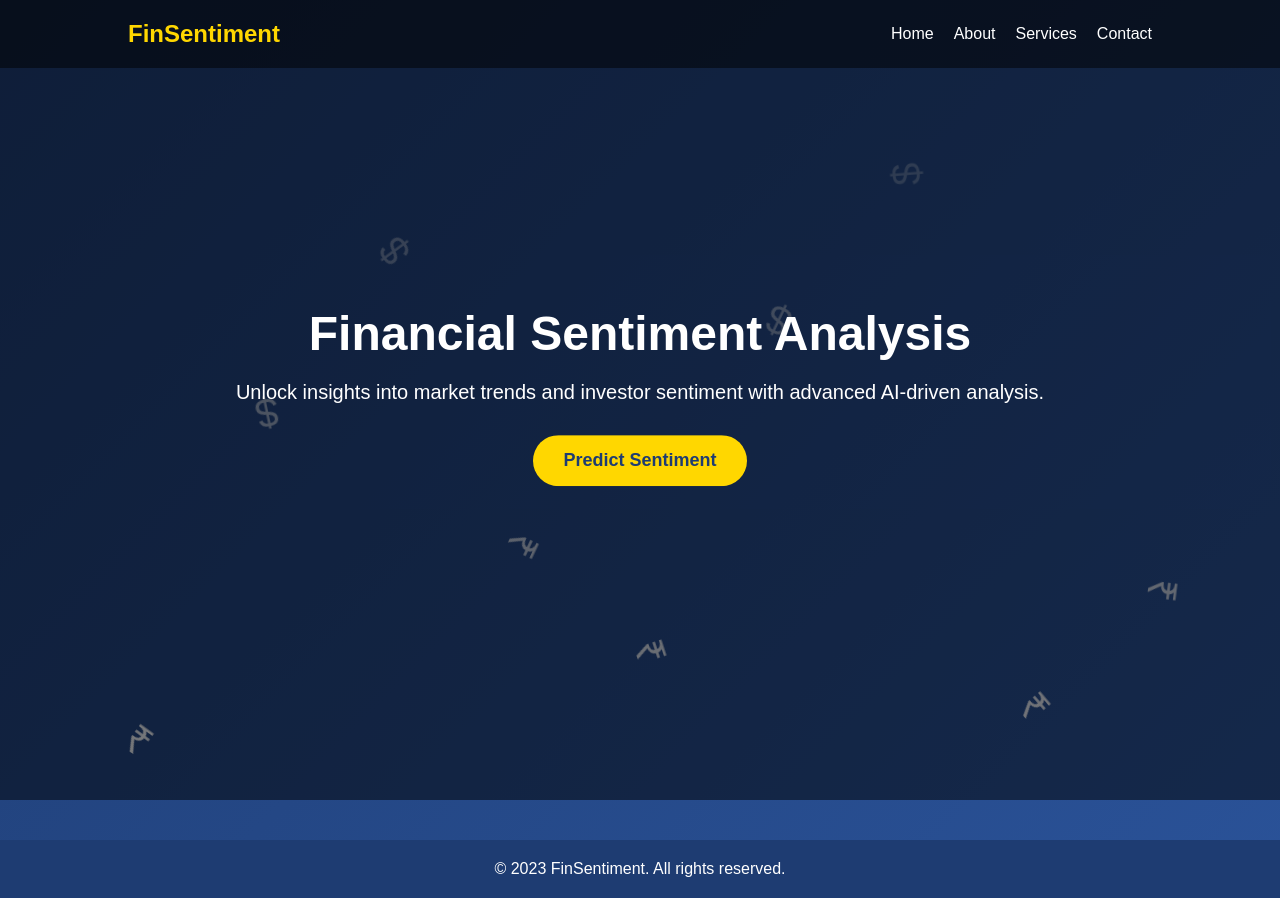
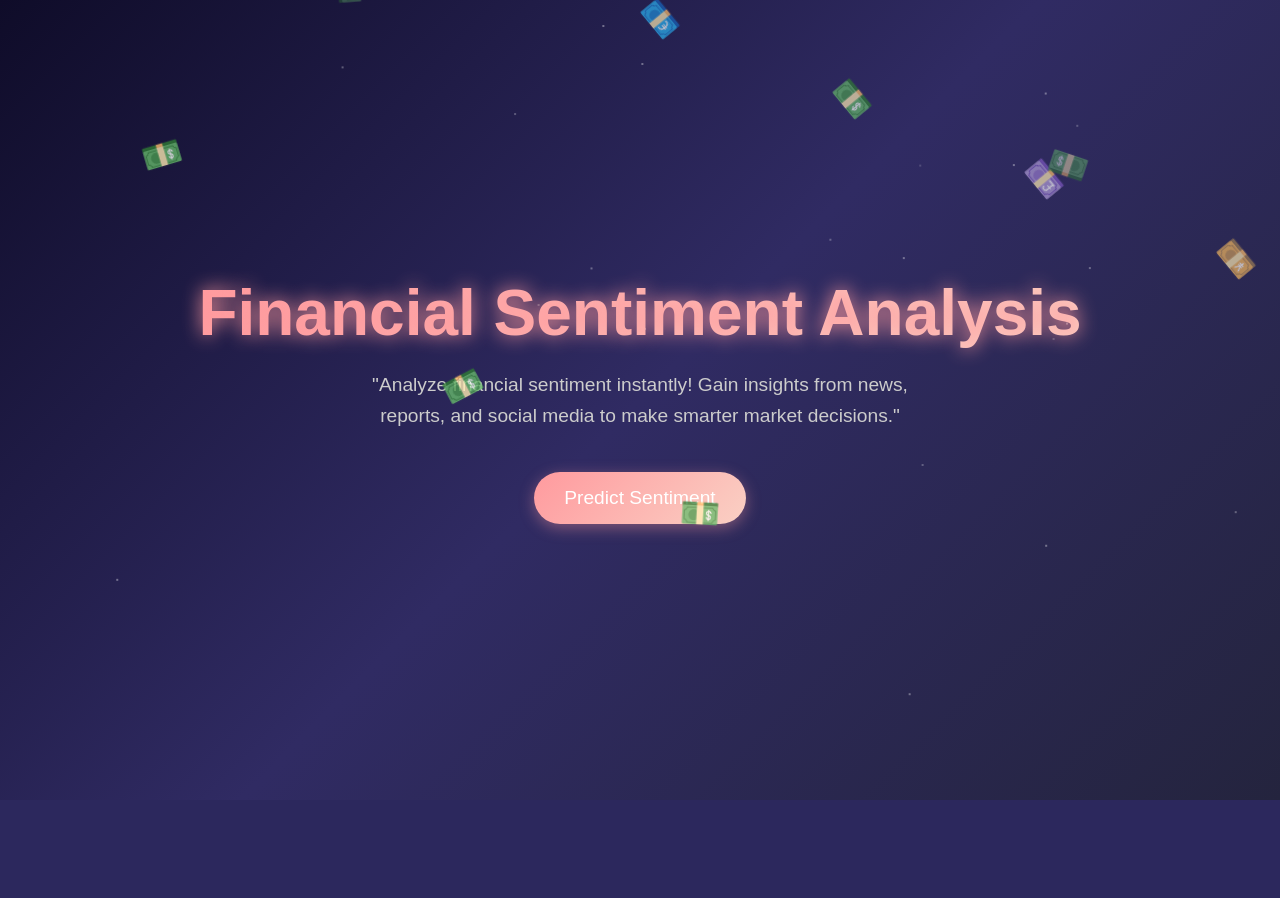
Before and after one commit to gangadhar0424/st-01-Financial-analysis, a Flask app: page / in a window 1280 px wide. After the commit the page ends 800 px from the top, so only its background shows below. Run offline with Flask 3, Linux system fonts and the light colour scheme; some libraries are stand-ins or nearby versions.

Commit message:
final code

```diff
--- a/app.py
+++ b/app.py
@@ -1,16 +1,60 @@
-from flask import Flask,render_template,request
-app=Flask(__name__)
+from flask import Flask, render_template, request, jsonify
+from test import TextToNum
+import pickle
 
-@app.route("/")
+app = Flask(__name__)
+
+@app.route('/')
 def index():
     return render_template("index.html")
-@app.route("/predict",methods=["POST","GET"])
+
+@app.route('/predict', methods=["POST", "GET"])
 def predict():
-    if request.method=="POST":
-        msg=request.form.get("message")
-        print(msg)
+    if request.method == "POST":
+        msg = request.form.get("message")
+        print("Original Message:", msg)
+
+        # Preprocess the text
+        ob = TextToNum(msg)
+        ob.cleaner()
+        print("Cleaned Text:", ob.cleaned)
+
+        ob.token()
+        print("Tokenized Words:", ob.tkns)
+
+        ob.removeStop()
+        print("After Removing Stopwords:", ob.cl)
+
+        st = ob.stemme()
+        print("After Stemming:", st)
+
+        stem_vector = " ".join(st)
+        print("Final Processed Text for Vectorization:", stem_vector)
+
+        # Load Vectorizer
+        try:
+            with open("vectorizer.pickle", "rb") as vc:
+                vectorizer = pickle.load(vc)
+            vcdata = vectorizer.transform([stem_vector]).toarray()
+            print("Vectorized Data:", vcdata)
+        except Exception as e:
+            print("Error loading vectorizer:", e)
+            return jsonify({"error": "Vectorizer loading failed"})
+
+        # Load Model
+        try:
+            with open("model.pickle", "rb") as mc:
+                model = pickle.load(mc)
+            pred = model.predict(vcdata)
+            print("Predicted Sentiment:", pred[0])
+        except Exception as e:
+            print("Error loading model:", e)
+            return jsonify({"error": "Model loading failed"})
+
+        return render_template("result.html", sentiment=str(pred[0]))
+
     else:
         return render_template("predict.html")
 
-if __name__=="__main__":
-    app.run(host="0.0.0.0",port=5050)
+if __name__ == '__main__':
+    app.run(host='0.0.0.0', port='5050', debug=True)
--- a/templates/index.html
+++ b/templates/index.html
@@ -5,7 +5,7 @@
   <meta name="viewport" content="width=device-width, initial-scale=1.0">
   <title>Financial Sentiment Analysis</title>
   <style>
-    /* General Reset */
+    /* Global Styles */
     * {
       margin: 0;
       padding: 0;
@@ -14,194 +14,178 @@
 
     body {
       font-family: 'Arial', sans-serif;
-      background: linear-gradient(135deg, #1e3c72, #2a5298);
+      background: linear-gradient(135deg, #0f0c29, #302b63, #24243e);
       color: #fff;
-      overflow-x: hidden;
-      position: relative;
+      overflow: hidden;
     }
 
-    /* Money Floating Animation */
-    @keyframes floatMoney {
-      0% { transform: translateY(100vh) rotate(0deg); opacity: 1; }
-      100% { transform: translateY(-10vh) rotate(360deg); opacity: 0; }
+    /* Container for the content */
+    .container {
+      display: flex;
+      flex-direction: column;
+      justify-content: center;
+      align-items: center;
+      height: 100vh;
+      position: relative;
+      overflow: hidden;
+    }
+
+    /* Heading */
+    h1 {
+      font-size: 4rem;
+      margin-bottom: 20px;
+      text-shadow: 2px 2px 5px rgba(0, 0, 0, 0.5);
+      background: linear-gradient(135deg, #ff9a9e, #fad0c4);
+      -webkit-background-clip: text;
+      -webkit-text-fill-color: transparent;
+      animation: glow 2s infinite alternate;
+    }
+
+    @keyframes glow {
+      0% {
+        text-shadow: 0 0 5px rgba(255, 154, 158, 0.8);
+      }
+      100% {
+        text-shadow: 0 0 20px rgba(255, 154, 158, 1);
+      }
+    }
+
+    /* Paragraph */
+    p {
+      font-size: 1.2rem;
+      max-width: 600px;
+      text-align: center;
+      margin-bottom: 40px;
+      line-height: 1.6;
+      color: #ccc;
+    }
+
+    /* Predict Sentiment Button */
+    .predict-btn {
+      padding: 15px 30px;
+      font-size: 1.2rem;
+      color: #fff;
+      background: linear-gradient(135deg, #ff9a9e, #fad0c4);
+      border: none;
+      border-radius: 50px;
+      cursor: pointer;
+      box-shadow: 0 4px 15px rgba(255, 154, 158, 0.4);
+      transition: transform 0.3s ease, box-shadow 0.3s ease;
+      position: relative;
+      overflow: hidden;
+    }
+
+    .predict-btn:hover {
+      transform: scale(1.1);
+      box-shadow: 0 6px 20px rgba(255, 154, 158, 0.6);
+    }
+
+    /* Flying Money Animation */
+    @keyframes fly {
+      0% {
+        transform: translateY(0) rotate(0deg);
+        opacity: 1;
+      }
+      100% {
+        transform: translateY(-1000px) rotate(720deg);
+        opacity: 0;
+      }
     }
 
     .money {
       position: absolute;
-      font-size: 40px;
-      animation: floatMoney 5s linear infinite;
+      font-size: 2rem;
+      color: #ffd700;
+      animation: fly 5s linear infinite;
+      user-select: none;
     }
 
-    .money:nth-child(1) { left: 10%; animation-duration: 6s; }
-    .money:nth-child(2) { left: 30%; animation-duration: 4s; }
-    .money:nth-child(3) { left: 50%; animation-duration: 5.5s; }
-    .money:nth-child(4) { left: 70%; animation-duration: 3.8s; }
-    .money:nth-child(5) { left: 90%; animation-duration: 5.2s; }
-    .money:nth-child(6) { left: 20%; animation-duration: 4.5s; }
-    .money:nth-child(7) { left: 40%; animation-duration: 5s; }
-    .money:nth-child(8) { left: 60%; animation-duration: 4.2s; }
-    .money:nth-child(9) { left: 80%; animation-duration: 5.8s; }
-
-    /* Header */
-    header {
-      display: flex;
-      justify-content: space-between;
-      align-items: center;
-      padding: 20px 10%;
-      background: rgba(0, 0, 0, 0.5);
-      position: fixed;
-      width: 100%;
-      top: 0;
-      z-index: 1000;
-    }
-
-    .logo {
-      font-size: 24px;
-      font-weight: bold;
-      color: #ffd700;
-    }
-
-    .nav-links {
-      list-style: none;
-      display: flex;
-    }
-
-    .nav-links li {
-      margin-left: 20px;
-    }
-
-    .nav-links a {
-      color: #fff;
-      text-decoration: none;
-      font-weight: 500;
-      transition: color 0.3s;
-    }
-
-    .nav-links a:hover {
-      color: #ffd700;
-    }
-
-    /* Hero Section */
-    .hero {
-      height: 100vh;
-      display: flex;
-      justify-content: center;
-      align-items: center;
-      text-align: center;
-      background: url('https://via.placeholder.com/1920x1080') no-repeat center center/cover;
-      position: relative;
-      overflow: hidden;
-    }
-
-    .hero::before {
-      content: '';
+    /* Background Particles Animation */
+    .particles {
       position: absolute;
       top: 0;
       left: 0;
       width: 100%;
       height: 100%;
-      background: rgba(0, 0, 0, 0.5);
+      z-index: -1;
     }
 
-    .hero-content {
-      position: relative;
-      z-index: 1;
+    .particle {
+      position: absolute;
+      width: 2px;
+      height: 2px;
+      background: rgba(255, 255, 255, 0.5);
+      border-radius: 50%;
+      animation: particles 5s linear infinite;
     }
 
-    .hero h1 {
-      font-size: 48px;
-      margin-bottom: 20px;
-      animation: fadeIn 2s ease-in-out;
-    }
-
-    .hero p {
-      font-size: 20px;
-      margin-bottom: 40px;
-      animation: fadeIn 3s ease-in-out;
-    }
-
-    .predict-button {
-      padding: 15px 30px;
-      font-size: 18px;
-      font-weight: bold;
-      color: #1e3c72;
-      background: #ffd700;
-      border: none;
-      border-radius: 50px;
-      cursor: pointer;
-      transition: transform 0.3s, background 0.3s;
-      animation: bounce 2s infinite;
-    }
-
-    .predict-button:hover {
-      transform: scale(1.1);
-      background: #ffc107;
-    }
-
-    /* Footer */
-    footer {
-      background: #1e3c72;
-      color: #fff;
-      text-align: center;
-      padding: 20px;
-      margin-top: 40px;
-    }
-
-    /* Keyframes for Animations */
-    @keyframes fadeIn {
-      from { opacity: 0; }
-      to { opacity: 1; }
-    }
-
-    @keyframes bounce {
-      0%, 100% { transform: translateY(0); }
-      50% { transform: translateY(-10px); }
+    @keyframes particles {
+      0% {
+        transform: translateY(0) translateX(0);
+        opacity: 1;
+      }
+      100% {
+        transform: translateY(-100vh) translateX(100vw);
+        opacity: 0;
+      }
     }
   </style>
 </head>
 <body>
-  <!-- Floating Money Elements -->
-  <div class="money">₹</div>
-  <div class="money">$</div>
-  <div class="money">₹</div>
-  <div class="money">$</div>
-  <div class="money">₹</div>
-  <div class="money">$</div>
-  <div class="money">₹</div>
-  <div class="money">$</div>
-  <div class="money">₹</div>
+  <div class="container">
+    <h1>Financial Sentiment Analysis</h1>
+    <p>
+      "Analyze financial sentiment instantly! Gain insights from news, reports, and social media to make smarter market decisions."
+    </p>
+    <button class="predict-btn" onclick="redirectToPredict()">Predict Sentiment</button>
 
-  <!-- Header -->
-  <header>
-    <div class="logo">FinSentiment</div>
-    <ul class="nav-links">
-      <li><a href="#">Home</a></li>
-      <li><a href="#">About</a></li>
-      <li><a href="#">Services</a></li>
-      <li><a href="#">Contact</a></li>
-    </ul>
-  </header>
+    <!-- Flying Money -->
+    <div class="money" style="top: 10%; left: 5%;">💵</div>
+    <div class="money" style="top: 20%; left: 20%;">💷</div>
+    <div class="money" style="top: 30%; left: 35%;">💴</div>
+    <div class="money" style="top: 40%; left: 50%;">💶</div>
+    <div class="money" style="top: 50%; left: 65%;">💵</div>
+    <div class="money" style="top: 60%; left: 80%;">💷</div>
+    <div class="money" style="top: 70%; left: 95%;">💴</div>
 
-  <!-- Hero Section -->
-  <section class="hero">
-    <div class="hero-content">
-      <h1>Financial Sentiment Analysis</h1>
-      <p>Unlock insights into market trends and investor sentiment with advanced AI-driven analysis.</p>
-      <button class="predict-button">Predict Sentiment</button>
+    <!-- Background Particles -->
+    <div class="particles">
+      <div class="particle" style="top: 10%; left: 20%;"></div>
+      <div class="particle" style="top: 30%; left: 50%;"></div>
+      <div class="particle" style="top: 50%; left: 80%;"></div>
+      <div class="particle" style="top: 70%; left: 10%;"></div>
+      <div class="particle" style="top: 90%; left: 40%;"></div>
     </div>
-  </section>
+  </div>
 
-  <!-- Footer -->
-  <footer>
-    <p>&copy; 2023 FinSentiment. All rights reserved.</p>
-  </footer>
+  <script>
+    // Function to redirect to /predict
+    function redirectToPredict() {
+      window.location.href = "/predict";
+    }
 
-  <!-- JavaScript for Button Interaction -->
-  <script>
-    const predictButton = document.querySelector('.predict-button');
-    predictButton.addEventListener('click', () => {
-      window.location.href = '/predict'; // Redirect to /predict
-    });
+    // Generate more flying money dynamically
+    const container = document.querySelector('.container');
+    for (let i = 0; i < 20; i++) {
+      const money = document.createElement('div');
+      money.classList.add('money');
+      money.innerHTML = '💵';
+      money.style.top = `${Math.random() * 100}%`;
+      money.style.left = `${Math.random() * 100}%`;
+      money.style.animationDuration = `${Math.random() * 3 + 2}s`;
+      container.appendChild(money);
+    }
+
+    // Generate more particles dynamically
+    const particlesContainer = document.querySelector('.particles');
+    for (let i = 0; i < 50; i++) {
+      const particle = document.createElement('div');
+      particle.classList.add('particle');
+      particle.style.top = `${Math.random() * 100}%`;
+      particle.style.left = `${Math.random() * 100}%`;
+      particle.style.animationDuration = `${Math.random() * 5 + 2}s`;
+      particlesContainer.appendChild(particle);
+    }
   </script>
 </body>
 </html>
```
Also changed, not shown: templates/predict.html (+110 -28 lines), templates/result.html (added, +120 -0 lines), test.py (added, +31 -0 lines), testing.py (added, +7 -0 lines), 3 other files.
